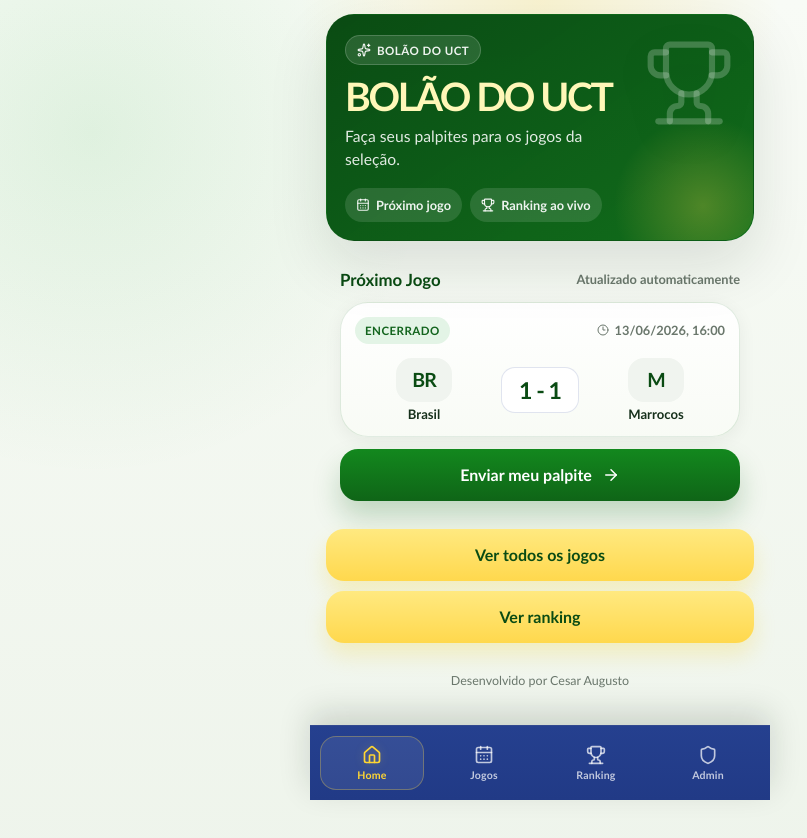
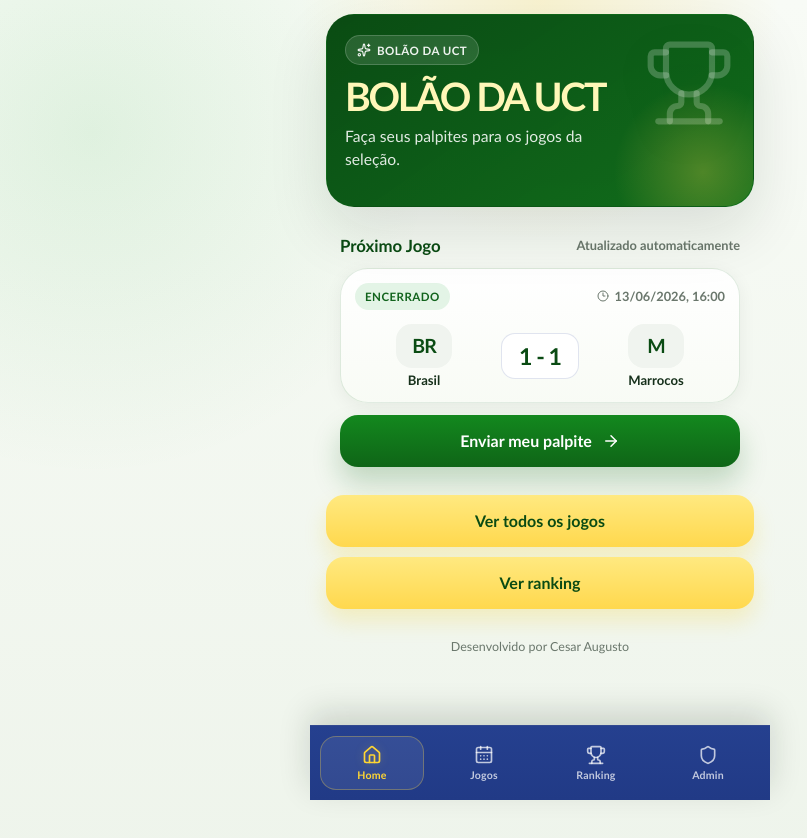
Before and after one commit to Cesare221/bolao, a React (Vite) app: page / in a window 1280 px wide. Shown: the top 838 px of the page, without its empty margins (100-907 px from the left). Built offline with nearby package versions, Linux system fonts and the light colour scheme; no server answers; the database is empty.

Commit message:
chore: update homepage branding

```diff
--- a/src/pages/HomePage.jsx
+++ b/src/pages/HomePage.jsx
@@ -47,13 +47,11 @@ export default function HomePage() {
         </div>
         <div className="hero-badge">
           <Sparkles size={14} />
-          Bolão do UCT
+          Bolão da UCT
         </div>
-        <h1 className="app-title">Bolão do UCT</h1>
+        <h1 className="app-title">Bolão da UCT</h1>
         <p className="app-subtitle">Faça seus palpites para os jogos da seleção.</p>
         <div className="hero-pills">
-          <span className="hero-pill"><CalendarDays size={14} /> Próximo jogo</span>
-          <span className="hero-pill"><Trophy size={14} /> Ranking ao vivo</span>
         </div>
       </header>
 
```
